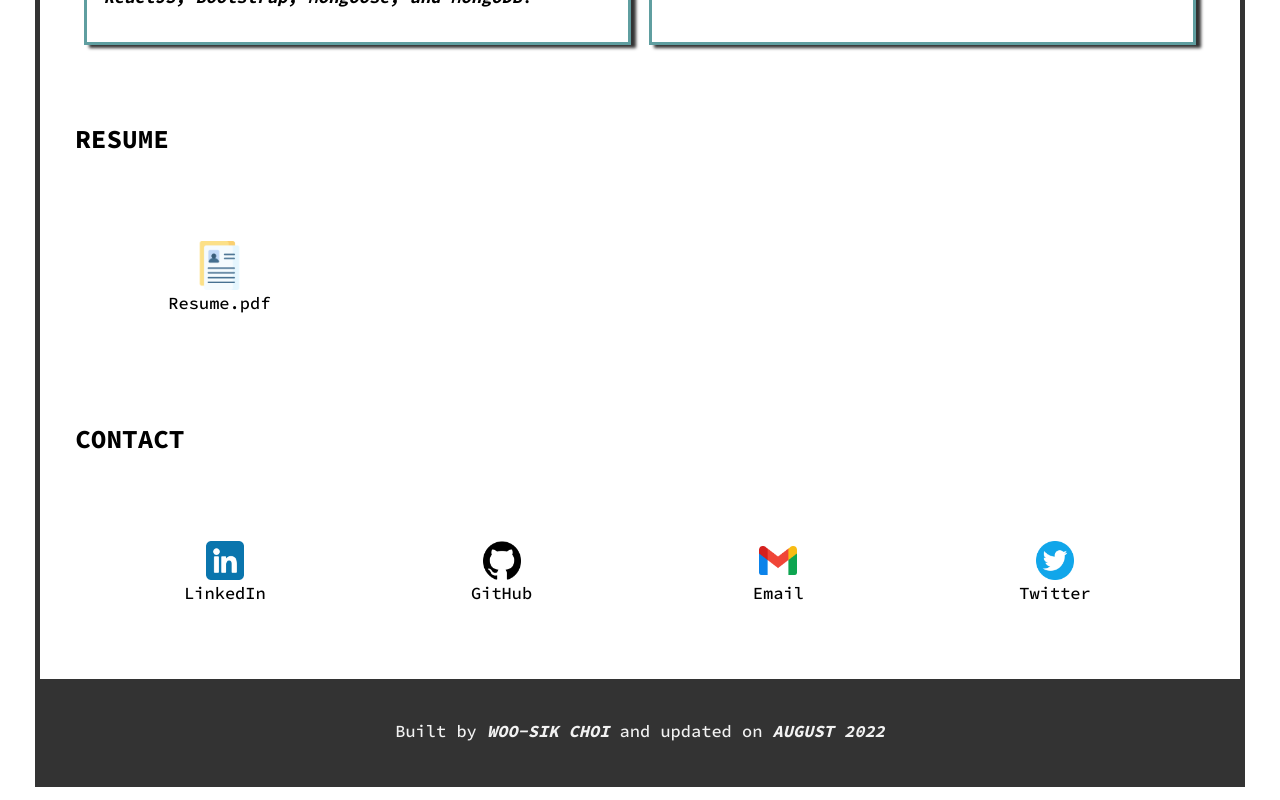
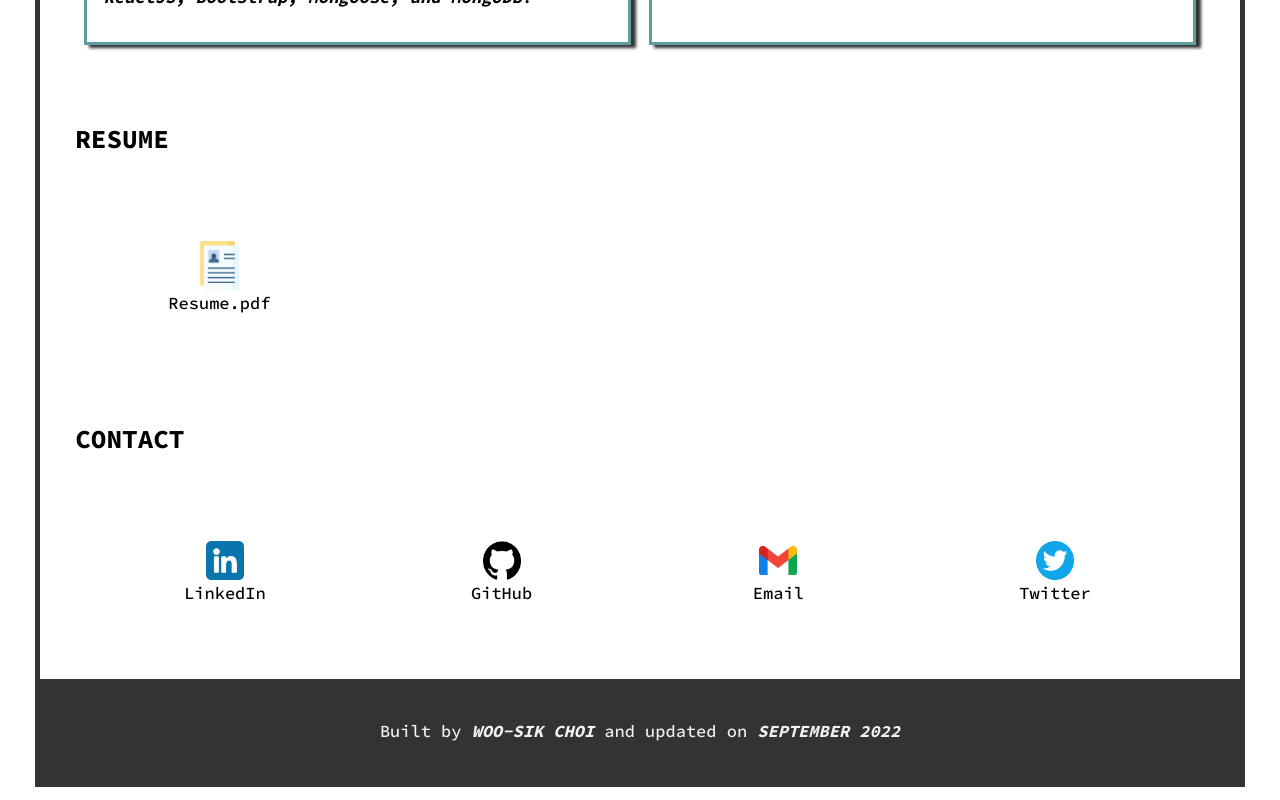
Before and after one commit to dvlprwchoi/portfolio-2, a React (Create React App) app: page / in a window 1280 px wide. Shown: the part 5349-6149 px from the top of the page. Built offline with nearby package versions, Linux system fonts and the light colour scheme.

Commit message:
Update date

```diff
--- a/src/components/Footer/Footer.js
+++ b/src/components/Footer/Footer.js
@@ -5,7 +5,7 @@ function Footer() {
     <div className="footer">
       <p>
         Built by <span>WOO-SIK CHOI</span> and updated on{' '}
-        <span>AUGUST 2022</span>
+        <span>SEPTEMBER 2022</span>
       </p>
     </div>
   );
```
